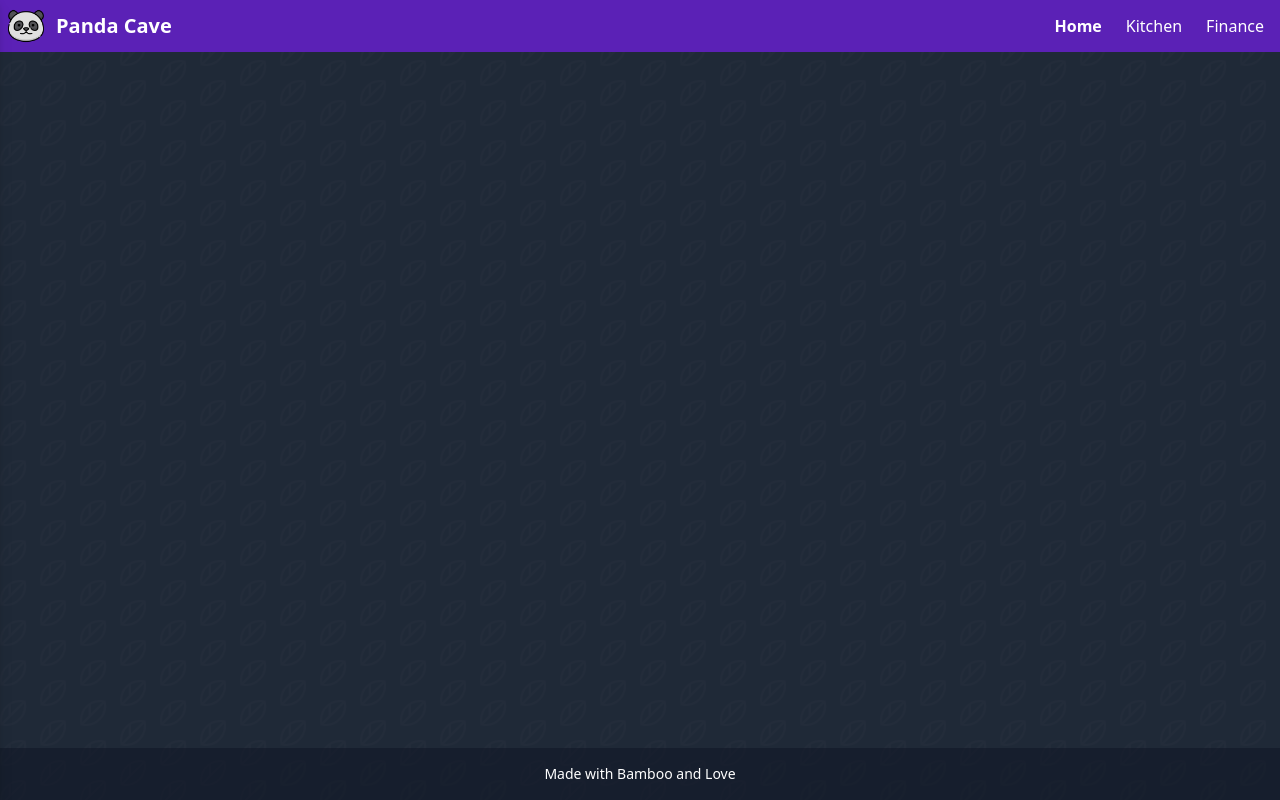
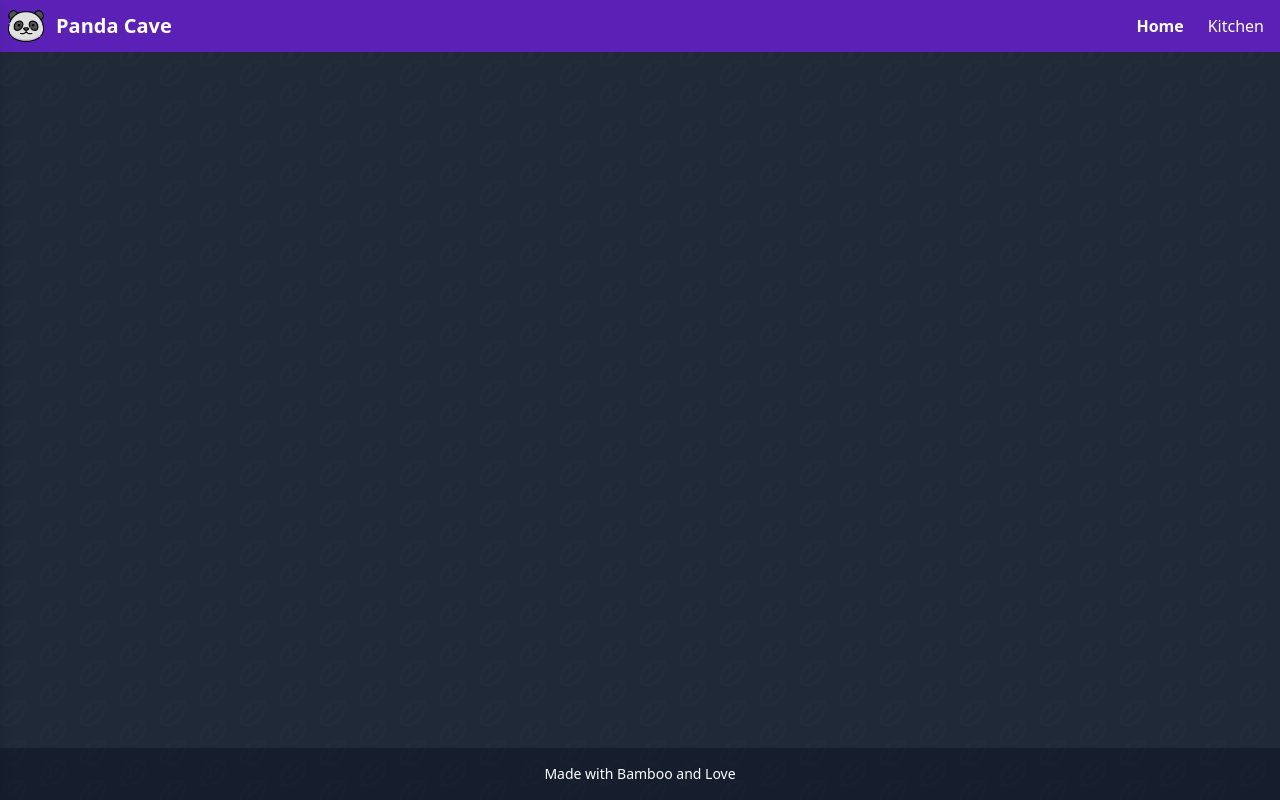
Before and after one commit to sero-dev/panda-cave, an Angular app: page / in a window 1280 px wide. Built offline with nearby package versions, Linux system fonts and the light colour scheme; what @tailwindcss/typography would draw is missing.

Commit message:
Fix image reference

```diff
--- a/src/app/app.component.html
+++ b/src/app/app.component.html
@@ -32,7 +32,7 @@
                 Kitchen
               </div>
             </a>
-            <a (click)="closeMobileNav()" class="nav-link" routerLink="finance" routerLinkActive="active">
+            <!-- <a (click)="closeMobileNav()" class="nav-link" routerLink="finance" routerLinkActive="active">
 
               <div class="flex items-center">
                 <svg xmlns="http://www.w3.org/2000/svg" class="h-6 w-6 mr-3" fill="none" viewBox="0 0 24 24" stroke="currentColor">
@@ -40,12 +40,12 @@
                 </svg>
                 Finance
               </div>
-            </a>
+            </a> -->
           </ul>
         </div>
 
         <div class="flex items-center mr-10">
-          <img class="logo-image" src="/assets/img/logo.png"/>
+          <img class="logo-image" src="./assets/img/logo.png"/>
           <a class="logo-name" routerLink="/">Panda Cave</a>
         </div>
 
@@ -55,7 +55,7 @@
           <ul class="nav-list">
             <li><a class="nav-link" routerLink="" routerLinkActive="active" [routerLinkActiveOptions]="{ exact: true }">Home</a></li>
             <li><a class="nav-link" routerLink="kitchen" routerLinkActive="active">Kitchen</a></li>
-            <li><a class="nav-link" routerLink="finance" routerLinkActive="active">Finance</a></li>
+            <!-- <li><a class="nav-link" routerLink="finance" routerLinkActive="active">Finance</a></li> -->
           </ul>
         </nav>
       </div>
```
